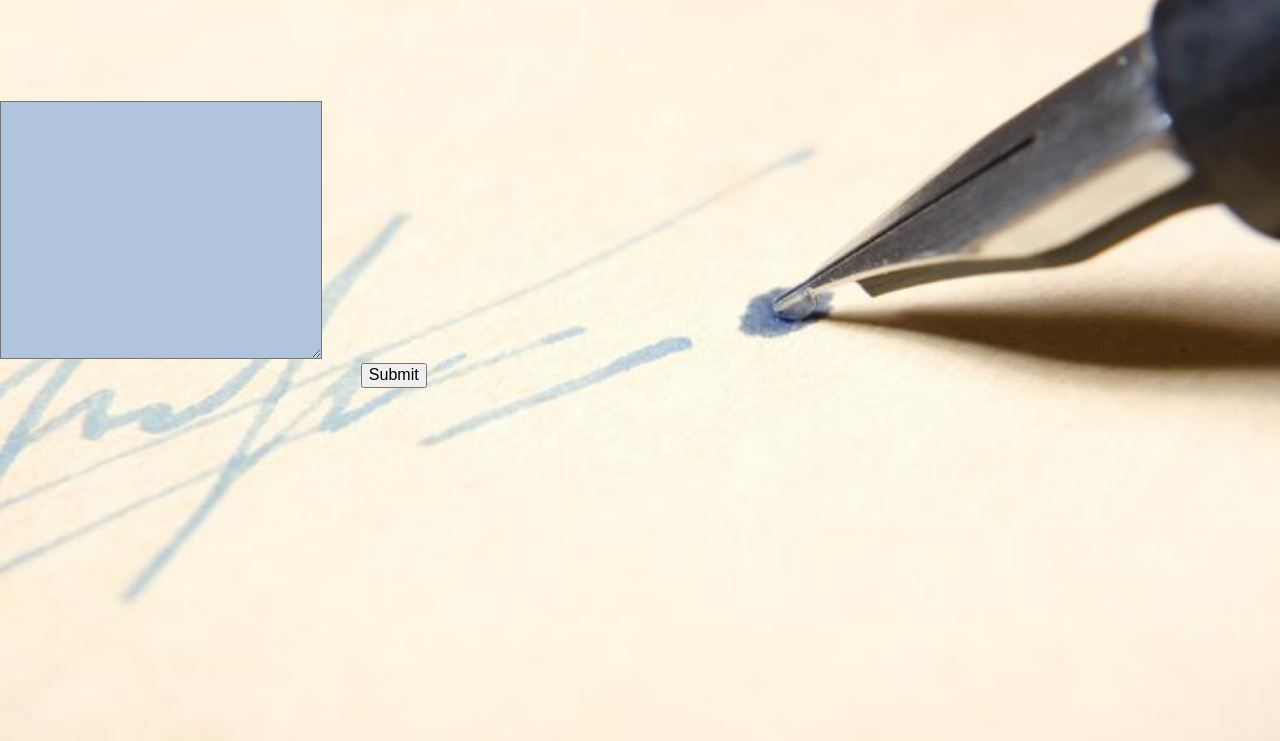
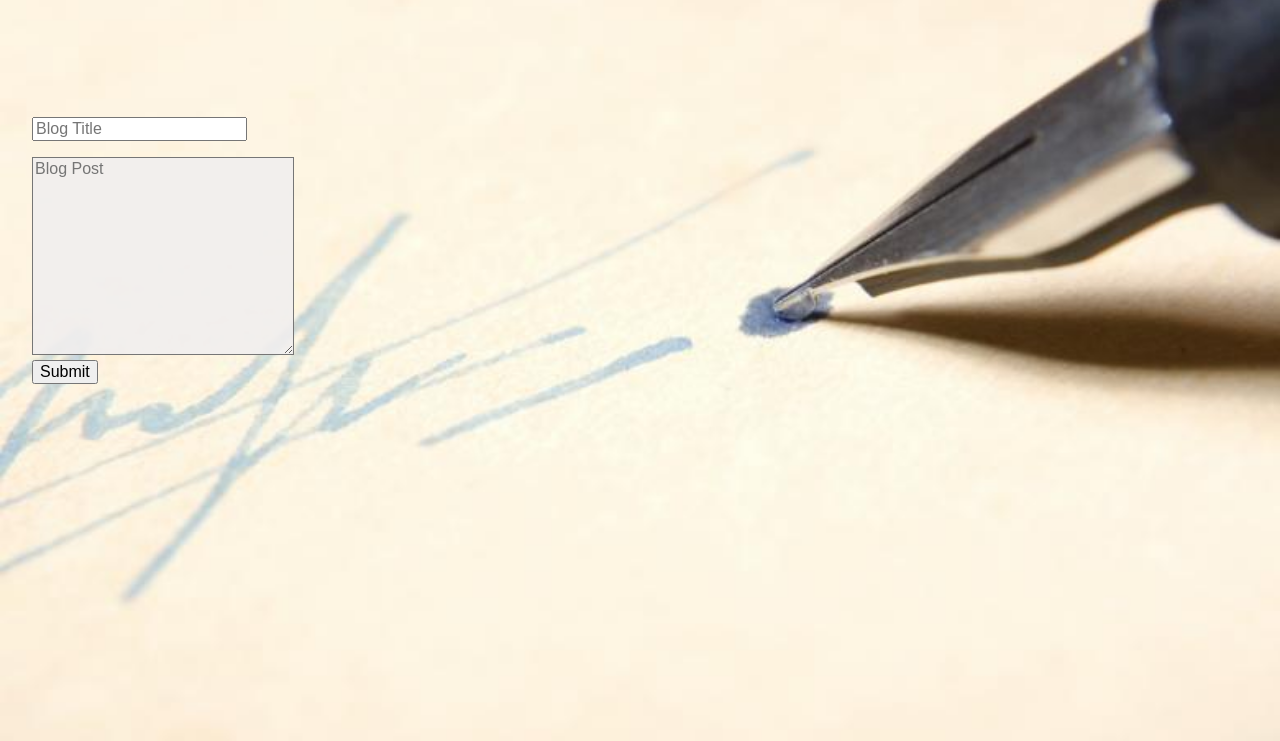
Before and after one commit to JoshuaJinkerson/react_blog, a React app: page / in a window 1280 px wide. Shown: the part 59-800 px from the top of the page. Built offline with nearby package versions, Linux system fonts and the light colour scheme.

Commit message:
Update CSS and config initial states

```diff
--- a/src/Component/newBlogPost/newBlogComponent.js
+++ b/src/Component/newBlogPost/newBlogComponent.js
@@ -2,11 +2,50 @@ import React from 'react';
 import './newBlogPostStyle.css'
 
 export class BlogComment extends React.Component{
+    constructor(props){
+        super(props);
+        this.state = {
+            title:'',
+            post:''
+        }
+
+        this.handleTitleChange =this.handleTitleChange.bind(this)
+        this.handlePostChange =this.handlePostChange.bind(this)
+
+    }
+
+    handlePostChange(e){
+        this.setState({
+            post: e.target.value
+        })
+    }
+
+    handleTitleChange(e){
+        this.setState({
+            title: e.target.value,
+        })
+    }
+
+
     render(){
         return (
             <div className="newPost">
-                <textarea></textarea>
+                <form>
+                <input
+                    type="text"
+                    placeholder="Blog Title"
+                    title={this.state.value}
+                    onChange={this.handleTitleChange}
+                    />
+                <textarea
+                    placeholder="Blog Post"
+                    post={this.state.value}
+                    onChange={this.handlePostChange}
+                >
+                </textarea>
+                <br/>
                 <button type='submit'>Submit</button>
+                </form>
             </div>
         )
     }
--- a/src/Component/newBlogPost/newBlogPostStyle.css
+++ b/src/Component/newBlogPost/newBlogPostStyle.css
@@ -1,12 +1,19 @@
+.newPost {
+  margin: 0em 2em;
+}
+
+input {
+  margin: 1em 0em;
+}
+
 textarea {
   font-family: Arial, Helvetica, sans-serif;
   height: 12rem;
-  width: 10rem;
-  background-color: lightsteelblue;
-  padding: 2em 5em;
+  width: 16rem;
+  background-color: #f1efefe5;
+  position: relative;
 }
 
 button {
-  margin-left: 80%;
-  float: right;
+  position: absolute;
 }
```
